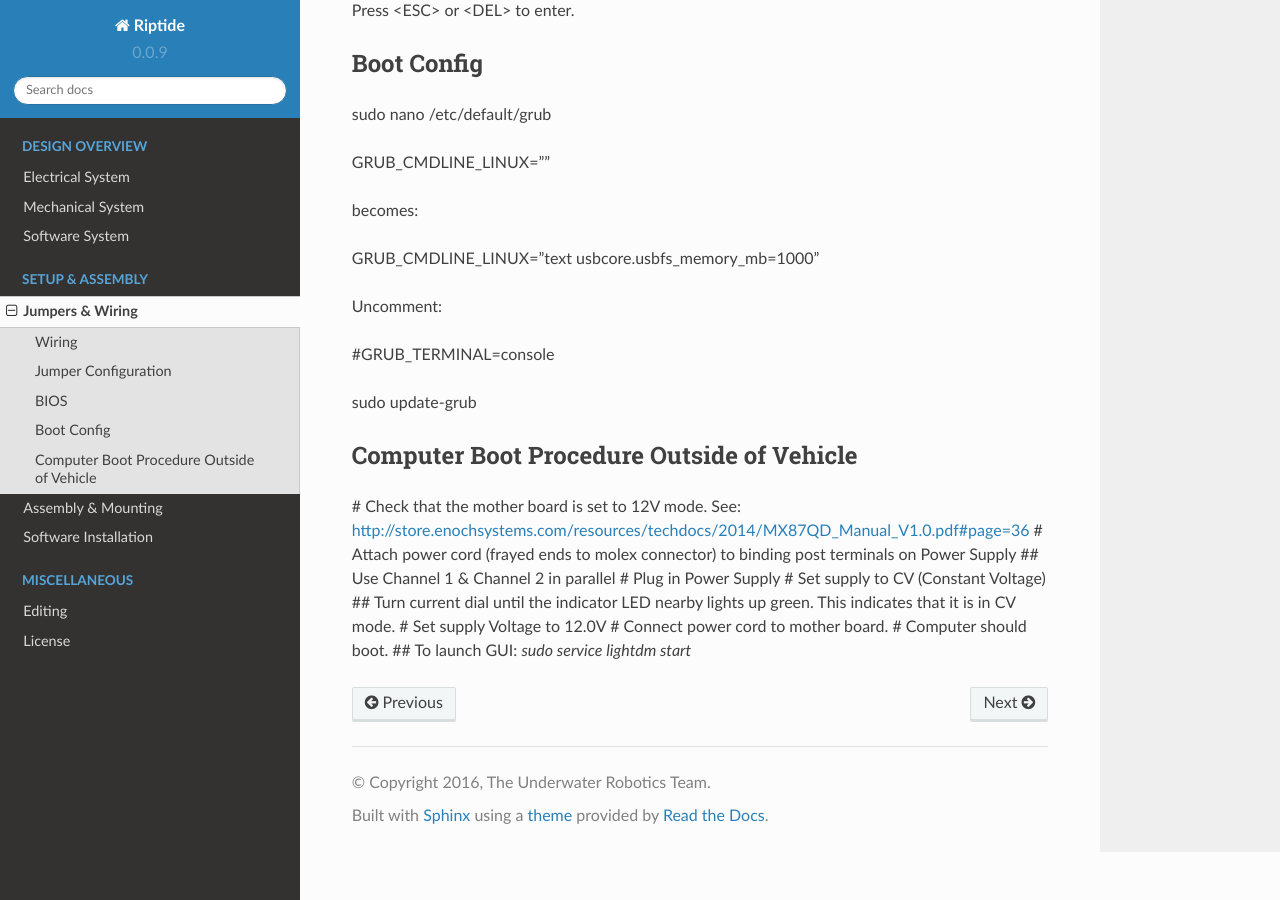
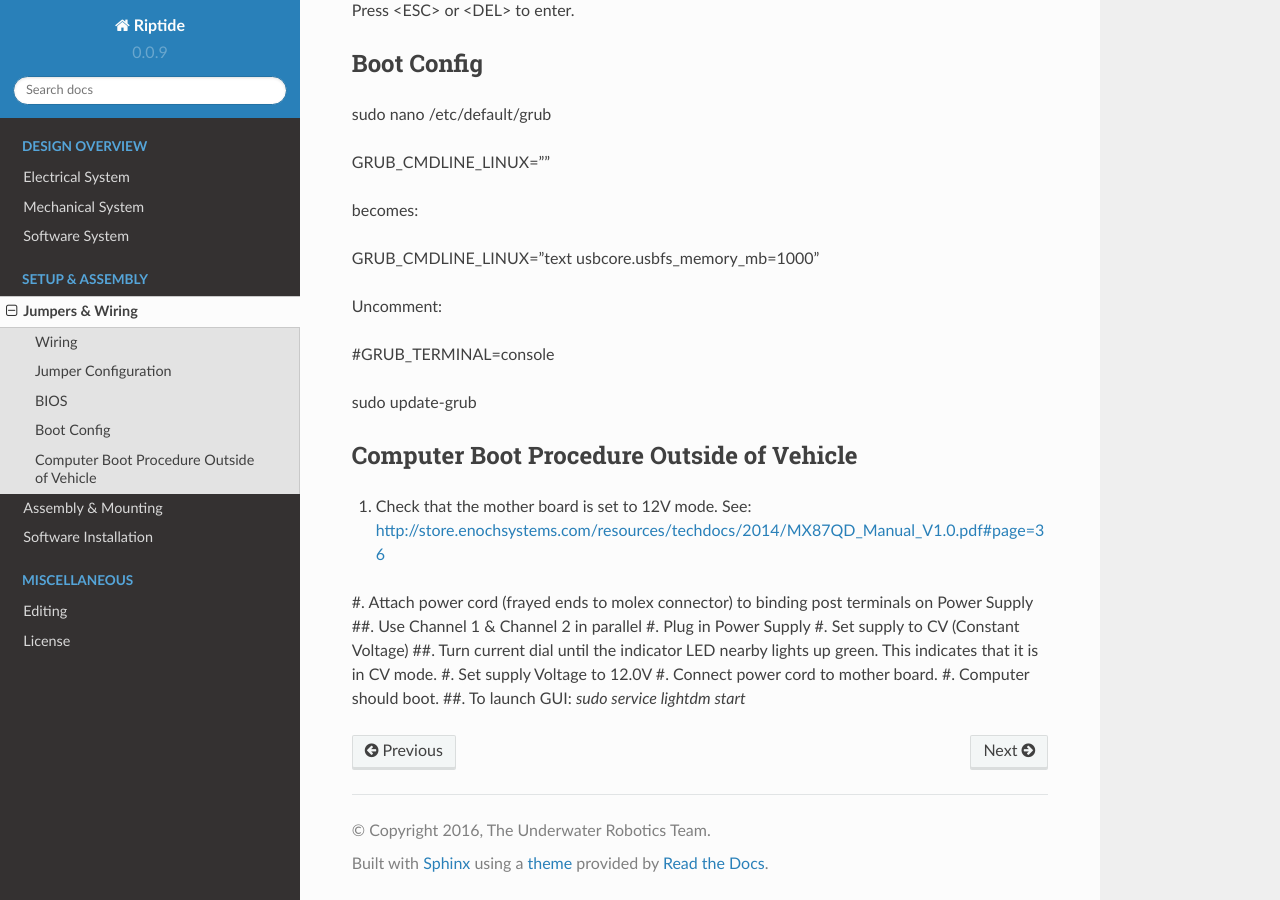
Before and after one commit to osu-uwrt/riptide, a Sphinx documentation site: the page built from sphinx/source/electrical_setup.rst, in a window 1280 px wide and 900 px high, scrolled down 1784 px. Built offline with Sphinx 7.4.7 and the Read the Docs theme 2.0.0, drawn with Linux system fonts in a browser that asks for light colours.

```diff
--- a/sphinx/source/electrical_setup.rst
+++ b/sphinx/source/electrical_setup.rst
@@ -76,13 +76,13 @@ sudo update-grub
 Computer Boot Procedure Outside of Vehicle
 ------------------------------------------
 
-# Check that the mother board is set to 12V mode. See\: http://store.enochsystems.com/resources/techdocs/2014/MX87QD_Manual_V1.0.pdf#page=36
-# Attach power cord (frayed ends to molex connector) to binding post terminals on Power Supply
-## Use Channel 1 & Channel 2 in parallel
-# Plug in Power Supply
-# Set supply to CV (Constant Voltage)
-## Turn current dial until the indicator LED nearby lights up green. This indicates that it is in CV mode.
-# Set supply Voltage to 12.0V
-# Connect power cord to mother board.
-# Computer should boot.
-## To launch GUI: `sudo service lightdm start`
+#. Check that the mother board is set to 12V mode. See\: http://store.enochsystems.com/resources/techdocs/2014/MX87QD_Manual_V1.0.pdf#page=36
+#. Attach power cord (frayed ends to molex connector) to binding post terminals on Power Supply
+##. Use Channel 1 & Channel 2 in parallel
+#. Plug in Power Supply
+#. Set supply to CV (Constant Voltage)
+##. Turn current dial until the indicator LED nearby lights up green. This indicates that it is in CV mode.
+#. Set supply Voltage to 12.0V
+#. Connect power cord to mother board.
+#. Computer should boot.
+##. To launch GUI: `sudo service lightdm start`
```
